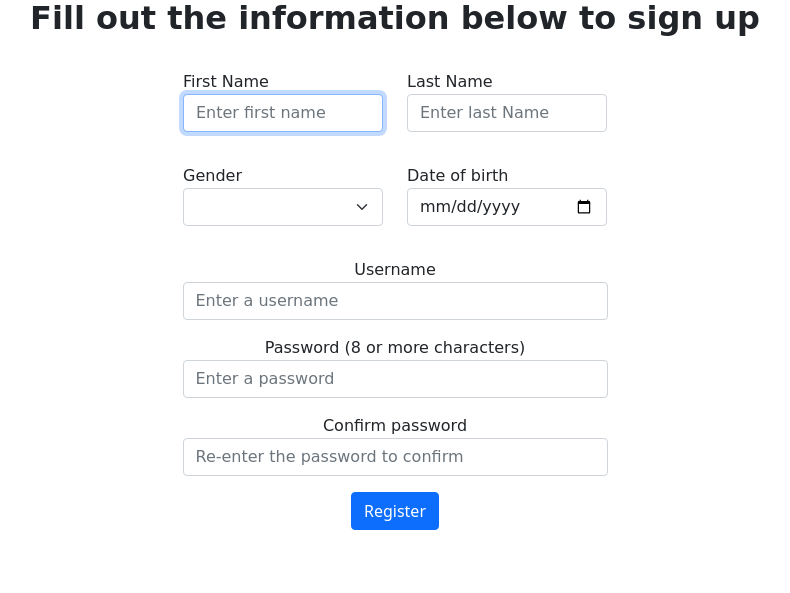
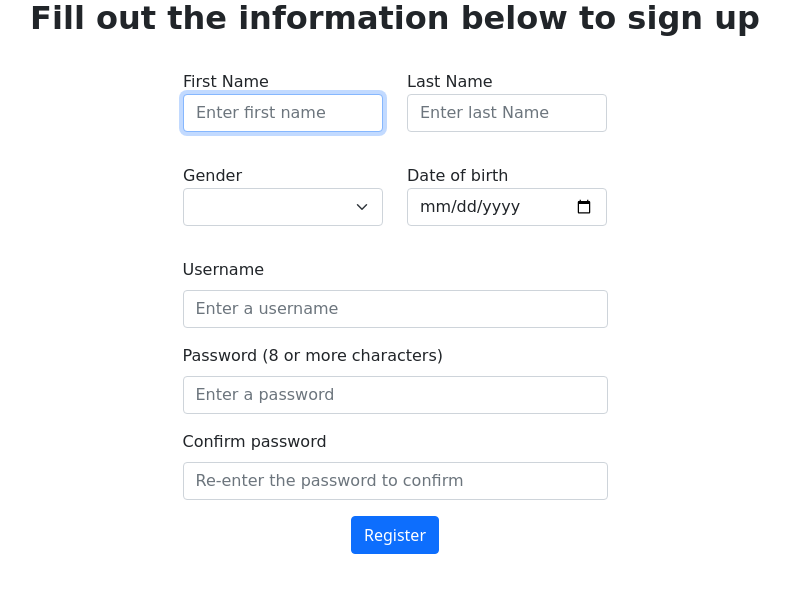
Before and after one commit to jliu0327/mental_health_tracker, a Flask app: page /register in a window 1280 px wide. Shown: the part 145-738 px from the top of the page, without its empty margins (245-1035 px from the left). Run offline with Flask 3, Linux system fonts and the light colour scheme.

Commit message:
Shift labels in register page to left side

```diff
--- a/templates/register.html
+++ b/templates/register.html
@@ -44,19 +44,19 @@
         </div>
         <div class="mb-3 d-flex justify-content-center">
             <div class="custom-width2">
-                <label for="username">Username</label>
-                <input autocomplete="off" class="form-control mx-auto custom-width2" name="username" id="username" placeholder="Enter a username" required type="text">
+                <label for="username" class="form-label d-block text-start">Username</label>
+                <input autocomplete="off" class="form-control w-100" name="username" id="username" placeholder="Enter a username" required type="text">
             </div>
         </div>
         <div class="mb-3 d-flex justify-content-center">
             <div class="custom-width2">
-                <label for="password">Password (8 or more characters)</label>
-                <input autocomplete="off" class="form-control mx-auto custom-width2" minlength="8" name="password" placeholder="Enter a password" required type="password">
+                <label for="password" class="form-label d-block text-start">Password (8 or more characters)</label>
+                <input autocomplete="off" class="form-control w-100" minlength="8" name="password" id="password" placeholder="Enter a password" required type="password">
             </div>
         </div>
         <div class="mb-3 d-flex justify-content-center">
             <div class="custom-width2">
-                <label for="confirmation">Confirm password</label>
+                <label for="confirmation" class="form-label d-block text-start">Confirm password</label>
                 <input autocomplete="off" class="form-control mx-auto custom-width2" name="confirmation" id="confirmation" placeholder="Re-enter the password to confirm" required type="password">
             </div>
         </div>
```
